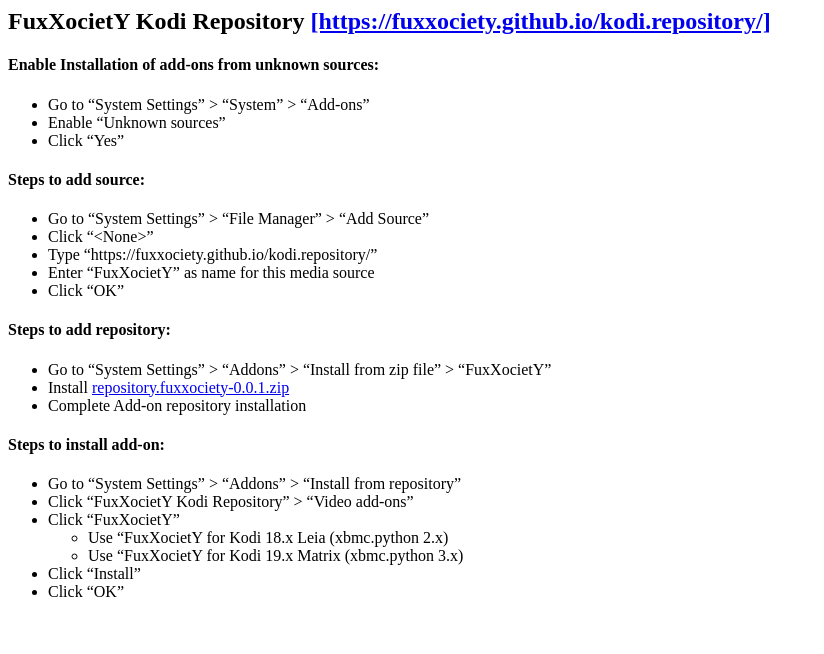
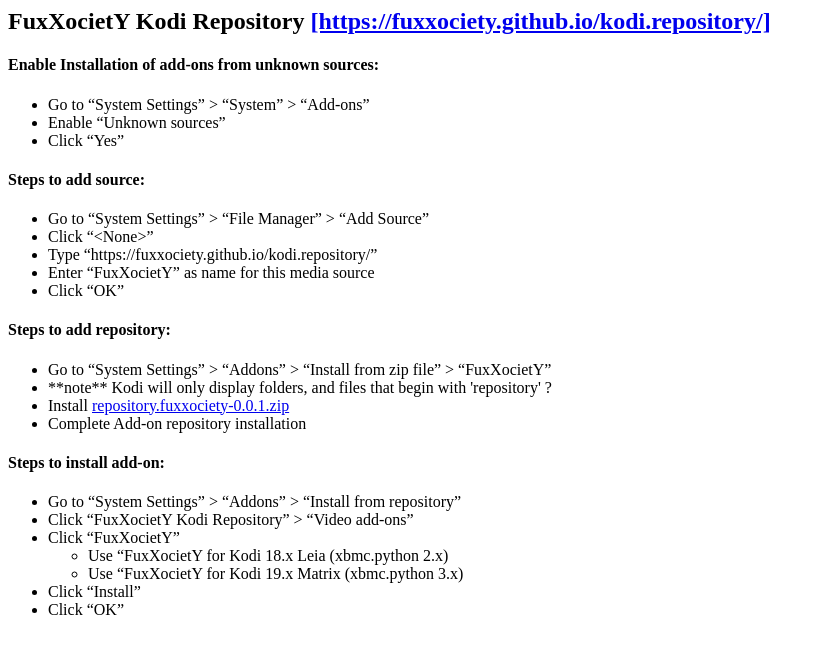
Before and after one commit to fuxxociety/kodi.repository, a plain HTML site: page index.html in a window 1280 px wide. Shown: the whole page, without its empty margins (0-824 px from the left). Drawn offline with Linux system fonts and the light colour scheme.

Commit message:
Update index.html

```diff
--- a/index.html
+++ b/index.html
@@ -24,7 +24,8 @@
 <h4 id="steps-to-add-repository">Steps to add repository:</h4>
 <ul>
   <li>Go to “System Settings” &gt; “Addons” &gt; “Install from zip file” &gt; “FuxXocietY”</li>
-  <li>Install <a href="/repository.fuxxociety-0.0.1.zip">repository.fuxxociety-0.0.1.zip</a></li>
+  <li>**note** Kodi will only display folders, and files that begin with 'repository' ?</li>
+  <li>Install <a href="/repository/repository.fuxxociety/repository.fuxxociety-0.0.1.zip">repository.fuxxociety-0.0.1.zip</a></li>
   <li>Complete Add-on repository installation</li>
 </ul>
 <h4 id="steps-to-install-add-on">Steps to install add-on:</h4>
```
